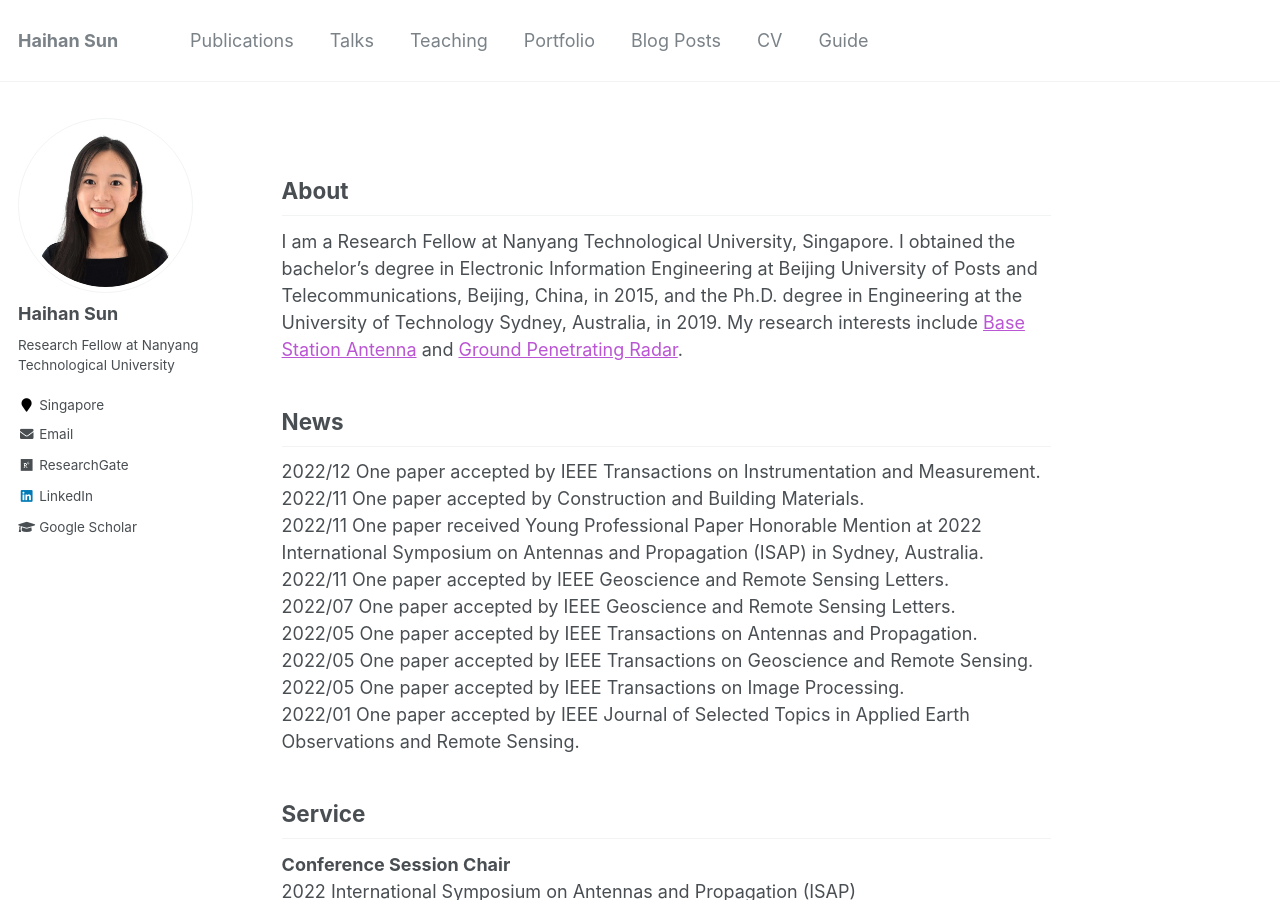
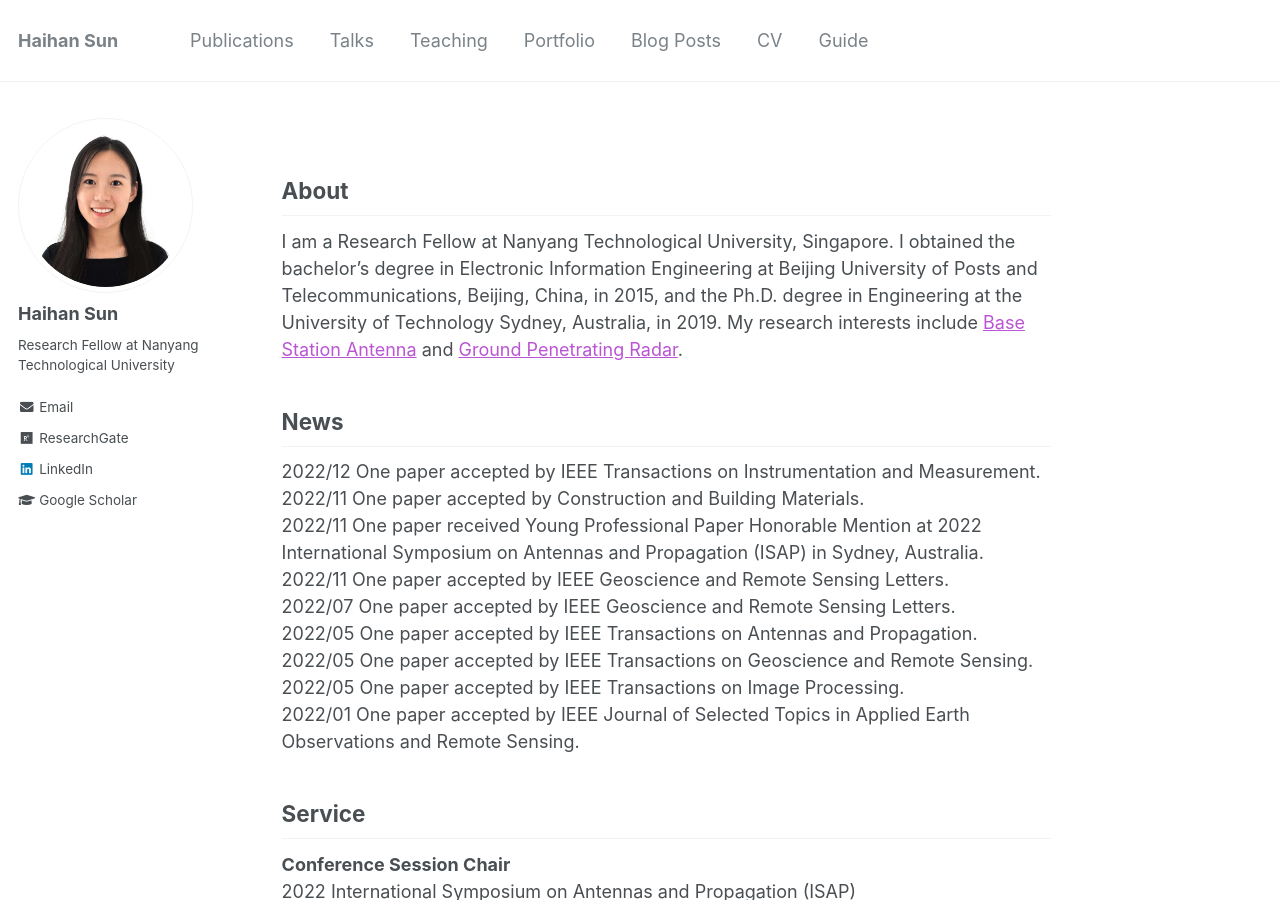
Before and after one commit to Haihan-Sun/Haihan-Sun.github.io, a Jekyll site: the page built from _pages/about.md, in a window 1280 px wide and 900 px high. Built offline with Jekyll 4.4.1, drawn with Linux system fonts in a browser that asks for light colours.

Commit message:
Update _config.yml

```diff
--- a/_config.yml
+++ b/_config.yml
@@ -57,12 +57,12 @@ yandex_site_verification :
 
 # Social Sharing
 twitter:
-  username               : &twitter
+  username               :
 facebook:
   username               :
   app_id                 :
   publisher              :
-og_image                 :  # Open Graph/Twitter default site image
+og_image                 :
 # For specifying social profiles
 # - https://developers.google.com/structured-data/customize/social-profiles
 social:
@@ -83,7 +83,7 @@ author:
   name             : "Haihan Sun"
   avatar           : "photo_HHS.png"
   bio              : "Research Fellow at Nanyang Technological University"
-  location         : Singapore
+  location         :
   employer         :
   pubmed           :
   googlescholar    : "https://scholar.google.com/citations?user=167q3hEAAAAJ&hl=en"
```
